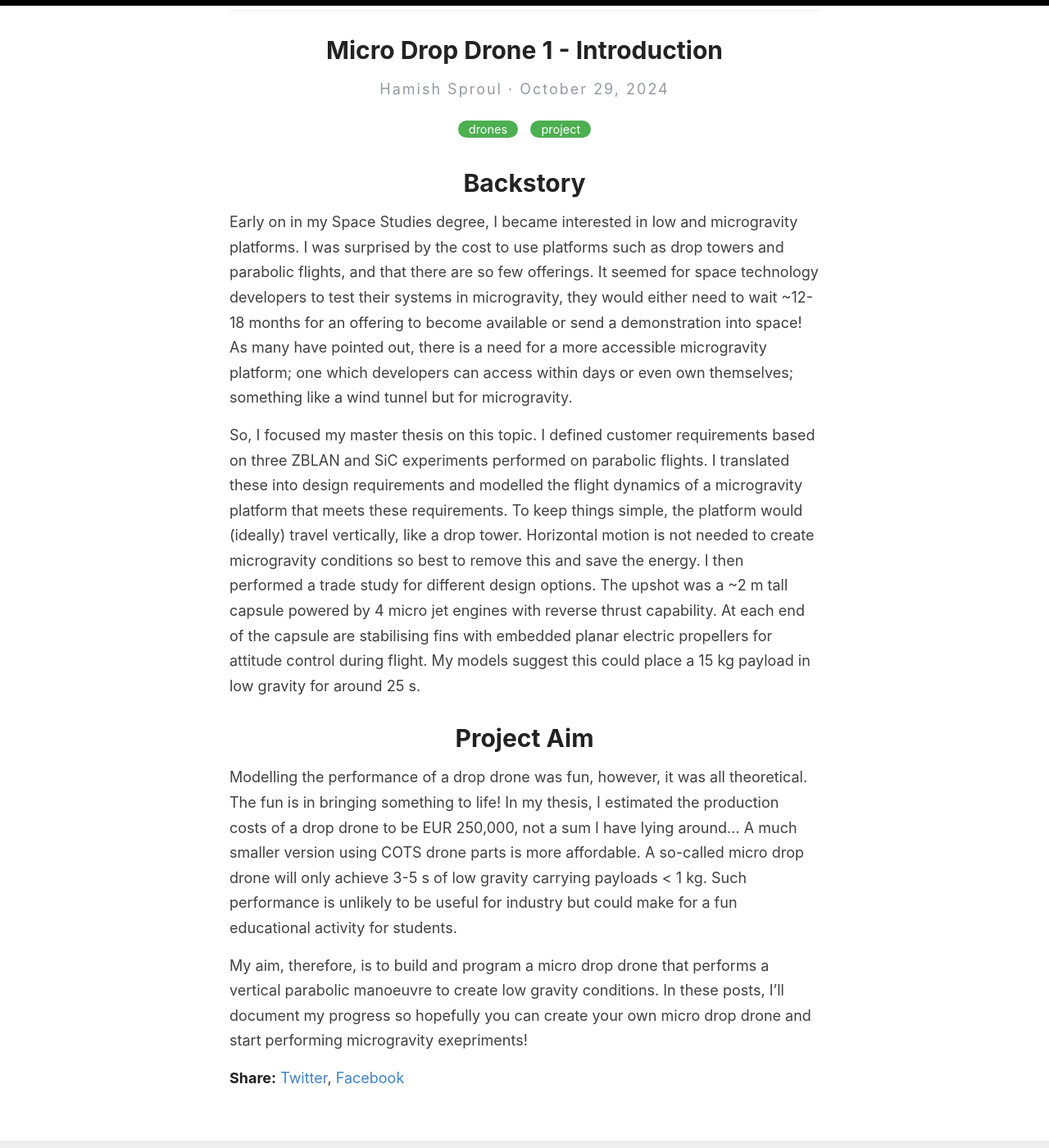
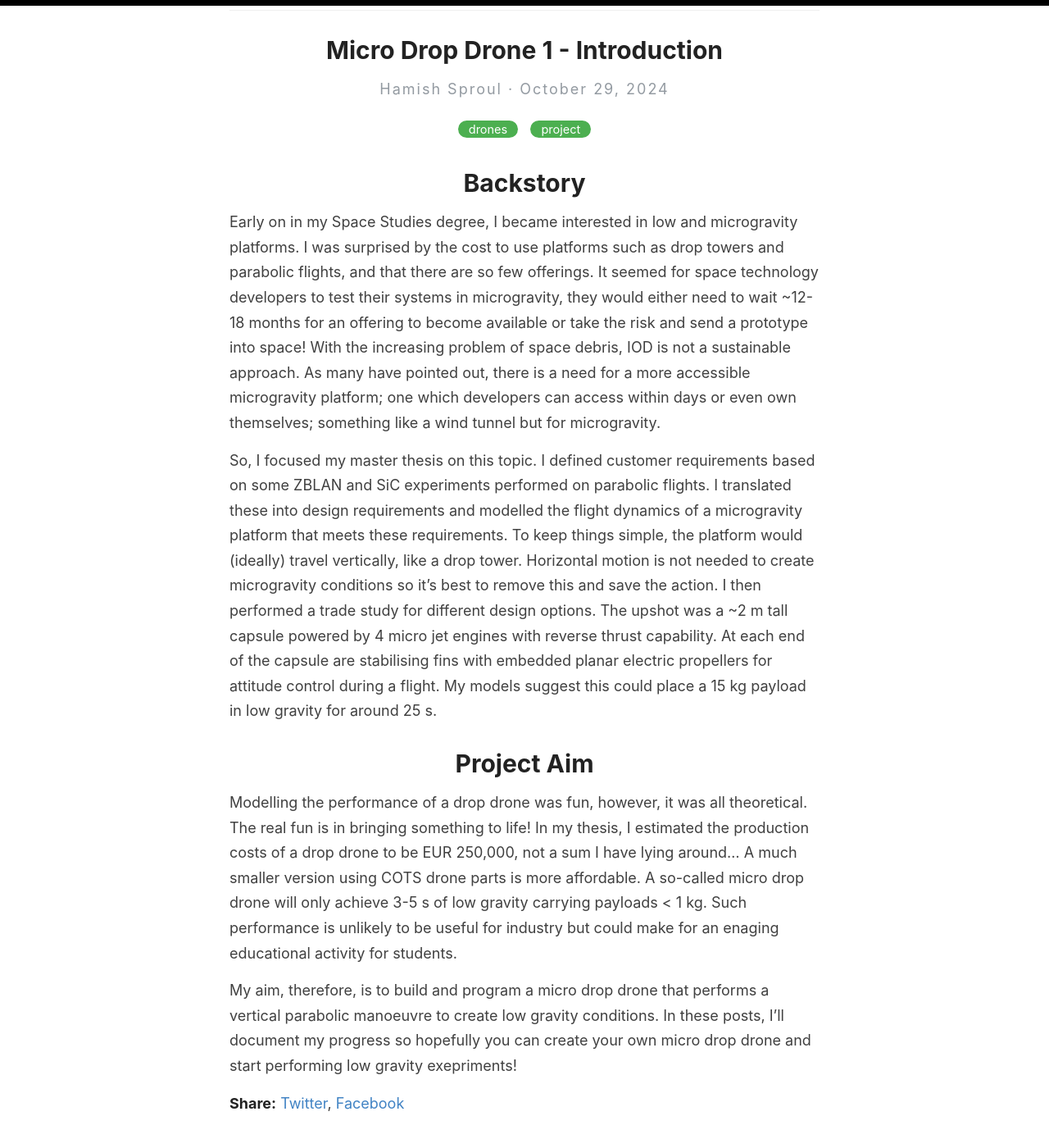
Before and after one commit to hamishsproul/myblog, a Jekyll site: the page built from _posts/2024-10-29-micro-drop-drone-1.md, in a window 1280 px wide and 1400 px high, scrolled down 249 px. Shown: the whole window at 82% size. Built offline with Jekyll 4.4.1, drawn with Linux system fonts in a browser that asks for light colours.

Commit message:
Update blog post 2

```diff
--- a/_posts/2024-10-29-micro-drop-drone-1.md
+++ b/_posts/2024-10-29-micro-drop-drone-1.md
@@ -8,12 +8,12 @@ tags: [micro drop drone, first post]
 
 # Backstory
 
-Early on in my Space Studies degree, I became interested in low and microgravity platforms. I was surprised by the cost to use platforms such as drop towers and parabolic flights, and that there are so few offerings. It seemed for space technology developers to test their systems in microgravity, they would either need to wait ~12-18 months for an offering to become available or send a demonstration into space! As many have pointed out, there is a need for a more accessible microgravity platform; one which developers can access within days or even own themselves; something like a wind tunnel but for microgravity.
+Early on in my Space Studies degree, I became interested in low and microgravity platforms. I was surprised by the cost to use platforms such as drop towers and parabolic flights, and that there are so few offerings. It seemed for space technology developers to test their systems in microgravity, they would either need to wait ~12-18 months for an offering to become available or take the risk and send a prototype into space! With the increasing problem of space debris, IOD is not a sustainable approach. As many have pointed out, there is a need for a more accessible microgravity platform; one which developers can access within days or even own themselves; something like a wind tunnel but for microgravity.
 
-So, I focused my master thesis on this topic. I defined customer requirements based on three ZBLAN and SiC experiments performed on parabolic flights. I translated these into design requirements and modelled the flight dynamics of a microgravity platform that meets these requirements. To keep things simple, the platform would (ideally) travel vertically, like a drop tower. Horizontal motion is not needed to create microgravity conditions so best to remove this and save the energy. I then performed a trade study for different design options. The upshot was a ~2 m tall capsule powered by 4 micro jet engines with reverse thrust capability. At each end of the capsule are stabilising fins with embedded planar electric propellers for attitude control during flight. My models suggest this could place a 15 kg payload in low gravity for around 25 s.
+So, I focused my master thesis on this topic. I defined customer requirements based on some ZBLAN and SiC experiments performed on parabolic flights. I translated these into design requirements and modelled the flight dynamics of a microgravity platform that meets these requirements. To keep things simple, the platform would (ideally) travel vertically, like a drop tower. Horizontal motion is not needed to create microgravity conditions so it's best to remove this and save the action. I then performed a trade study for different design options. The upshot was a ~2 m tall capsule powered by 4 micro jet engines with reverse thrust capability. At each end of the capsule are stabilising fins with embedded planar electric propellers for attitude control during a flight. My models suggest this could place a 15 kg payload in low gravity for around 25 s.
 
 # Project Aim
 
-Modelling the performance of a drop drone was fun, however, it was all theoretical. The fun is in bringing something to life! In my thesis, I estimated the production costs of a drop drone to be EUR 250,000, not a sum I have lying around… A much smaller version using COTS drone parts is more affordable. A so-called micro drop drone will only achieve 3-5 s of low gravity carrying payloads < 1 kg. Such performance is unlikely to be useful for industry but could make for a fun educational activity for students.
+Modelling the performance of a drop drone was fun, however, it was all theoretical. The real fun is in bringing something to life! In my thesis, I estimated the production costs of a drop drone to be EUR 250,000, not a sum I have lying around… A much smaller version using COTS drone parts is more affordable. A so-called micro drop drone will only achieve 3-5 s of low gravity carrying payloads < 1 kg. Such performance is unlikely to be useful for industry but could make for an enaging educational activity for students.
 
-My aim, therefore, is to build and program a micro drop drone that performs a vertical parabolic manoeuvre to create low gravity conditions. In these posts, I’ll document my progress so hopefully you can create your own micro drop drone and start performing microgravity exepriments!
+My aim, therefore, is to build and program a micro drop drone that performs a vertical parabolic manoeuvre to create low gravity conditions. In these posts, I’ll document my progress so hopefully you can create your own micro drop drone and start performing low gravity exepriments!
```
Also changed, not shown: _includes/youtube.html (added, +23 -0 lines), _posts/2024-11-19-micro-drop-drone-2.md (added, +82 -0 lines), images/blogpost2/mdd_solve_ivp_1.png (added), images/logo.png, 7 other files.
